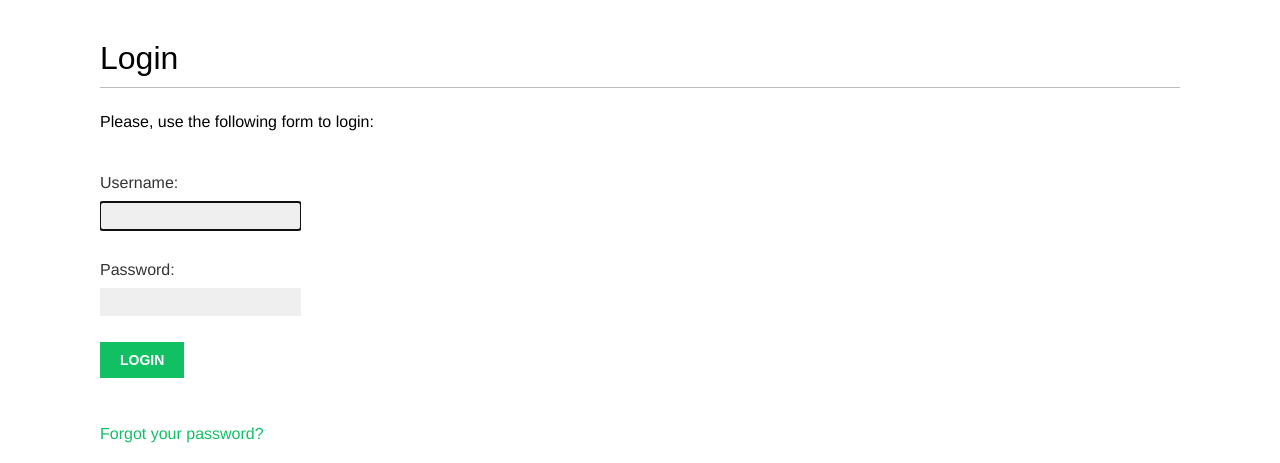
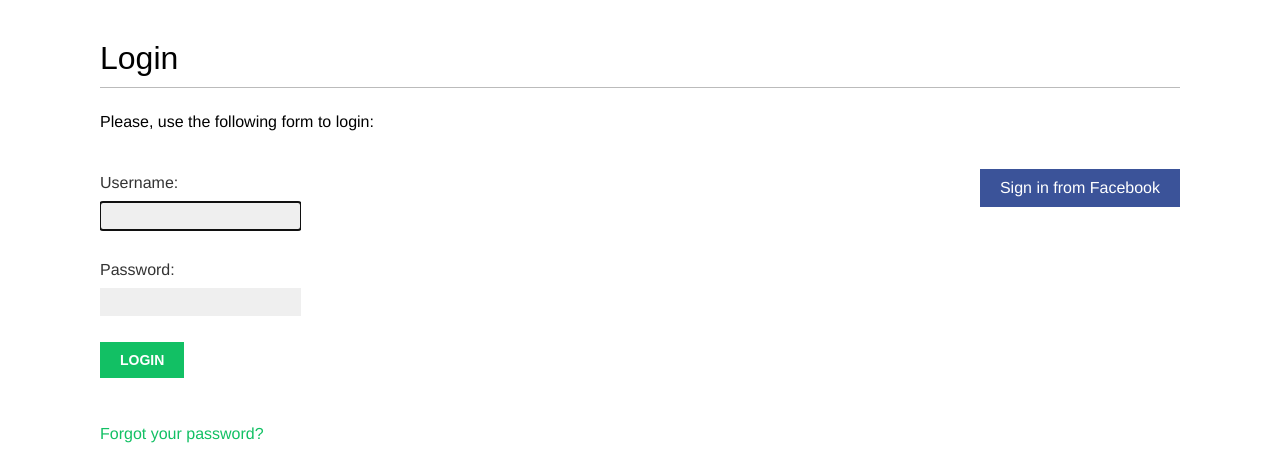
Before and after one commit to JayCammarano/Django3ByExample, a Django app: page /account/login/ in a window 1280 px wide. Shown: the part 47-510 px from the top of the page. Run offline with Django 3.2, Linux system fonts and the light colour scheme; some web fonts are replaced.

Commit message:
facebook oauth

```diff
--- a/mysite/account/templates/registration/login.html
+++ b/mysite/account/templates/registration/login.html
@@ -22,4 +22,12 @@
         <p><a href="{% url "password_reset" %}">Forgot your password?</a></p>
         <p><a href="{% url "register" %}">Sign up</a></p>
     </div>
+    <div class="social">
+        <ul>
+            <li class="facebook">
+                <a href="{% url "social:begin" "facebook" %}">Sign
+                in from Facebook</a>
+            </li>
+        </ul>
+    </div>
 {% endblock %}
--- a/mysite/mysite/urls.py
+++ b/mysite/mysite/urls.py
@@ -14,7 +14,9 @@ urlpatterns = [
     path('blog/', include('blog.urls', namespace='blog')),
     path('sitemap.xml', sitemap, {'sitemaps': sitemaps},
         name='django.contrib.sitemaps.views.sitemap'),
-    path('account/', include('account.urls'))
+    path('account/', include('account.urls')),
+    path('social-auth/',
+        include('social_django.urls', namespace='social')),
 ]
 
 if settings.DEBUG:
```
Also changed, not shown: mysite/mysite/settings.py (+6 -2 lines), README.md, 3 other files.
